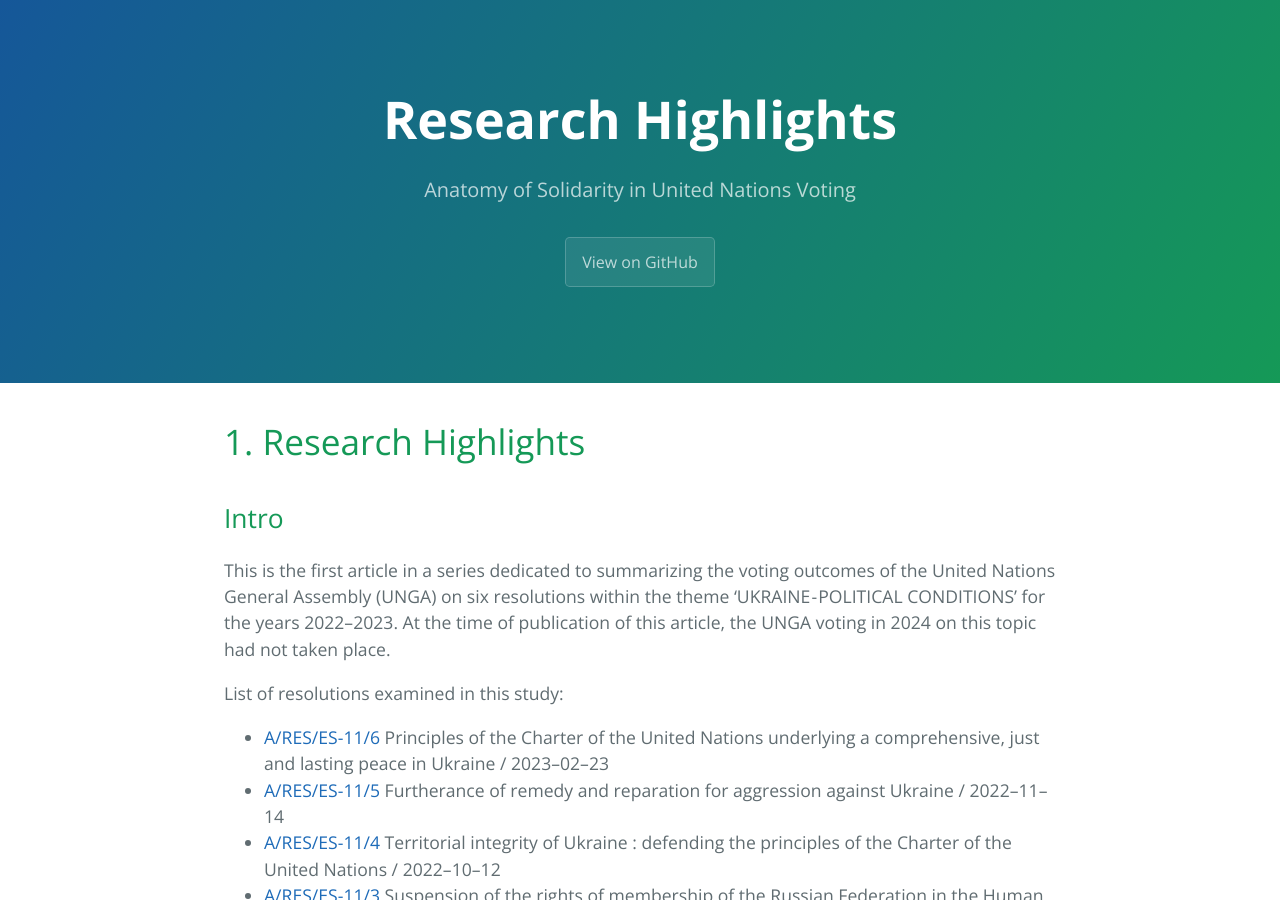
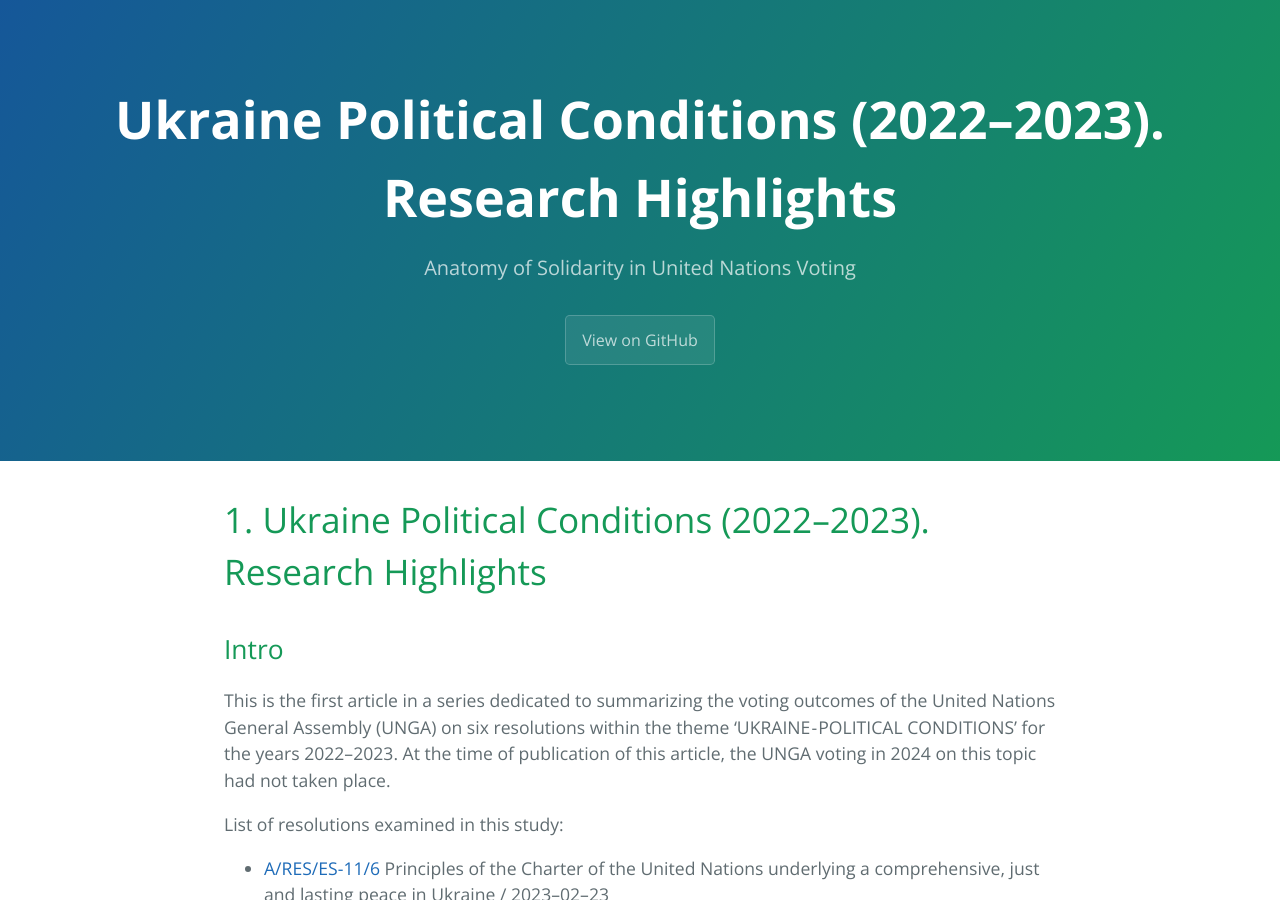
Before and after one commit to sobolsky/UN_UPC_2024, a Jekyll site: the page built from index.md, in a window 1280 px wide and 900 px high. Built offline with Jekyll 4.4.1, drawn with Linux system fonts in a browser that asks for light colours; our own code applies the rules of GitHub Pages for plain Markdown files.

Commit message:
Update index.md

```diff
--- a/index.md
+++ b/index.md
@@ -5,7 +5,7 @@
 theme: jekyll-theme-cayman
 ---
 
-# 1. Research Highlights
+# 1. Ukraine Political Conditions (2022–2023). Research Highlights
 
 ## Intro
 This is the first article in a series dedicated to summarizing the voting outcomes of the United Nations General Assembly (UNGA) on six resolutions within the theme ‘UKRAINE - POLITICAL CONDITIONS’ for the years 2022–2023. At the time of publication of this article, the UNGA voting in 2024 on this topic had not taken place.
```
